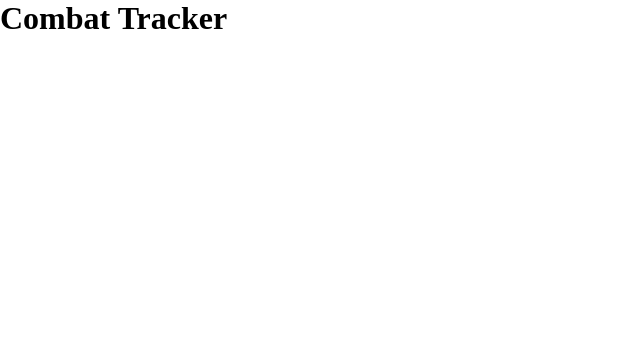
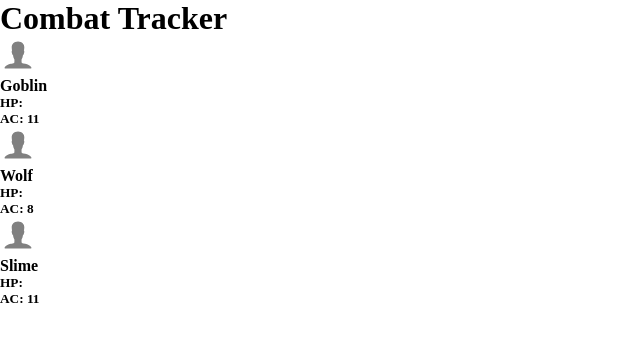
Before and after one commit to dreniff3/Combat-Tracker, a React (Vite) app in the folder frontend/: page / in a window 1280 px wide. Shown: the top 342 px of the page, without its empty margins (0-640 px from the left). Built offline with nearby package versions, Linux system fonts and the light colour scheme.

Commit message:
Add screen for adding fighters

```diff
--- a/frontend/src/App.jsx
+++ b/frontend/src/App.jsx
@@ -1,8 +1,12 @@
 import Header from './components/Header';
+import AddFightersScreen from './screens/AddFightersScreen';
 
 const App = () => {
     return (
-      <Header turn={0} />
+      <>
+        <Header turn={0} />
+        <AddFightersScreen />
+      </>
     );
 };
 
```
